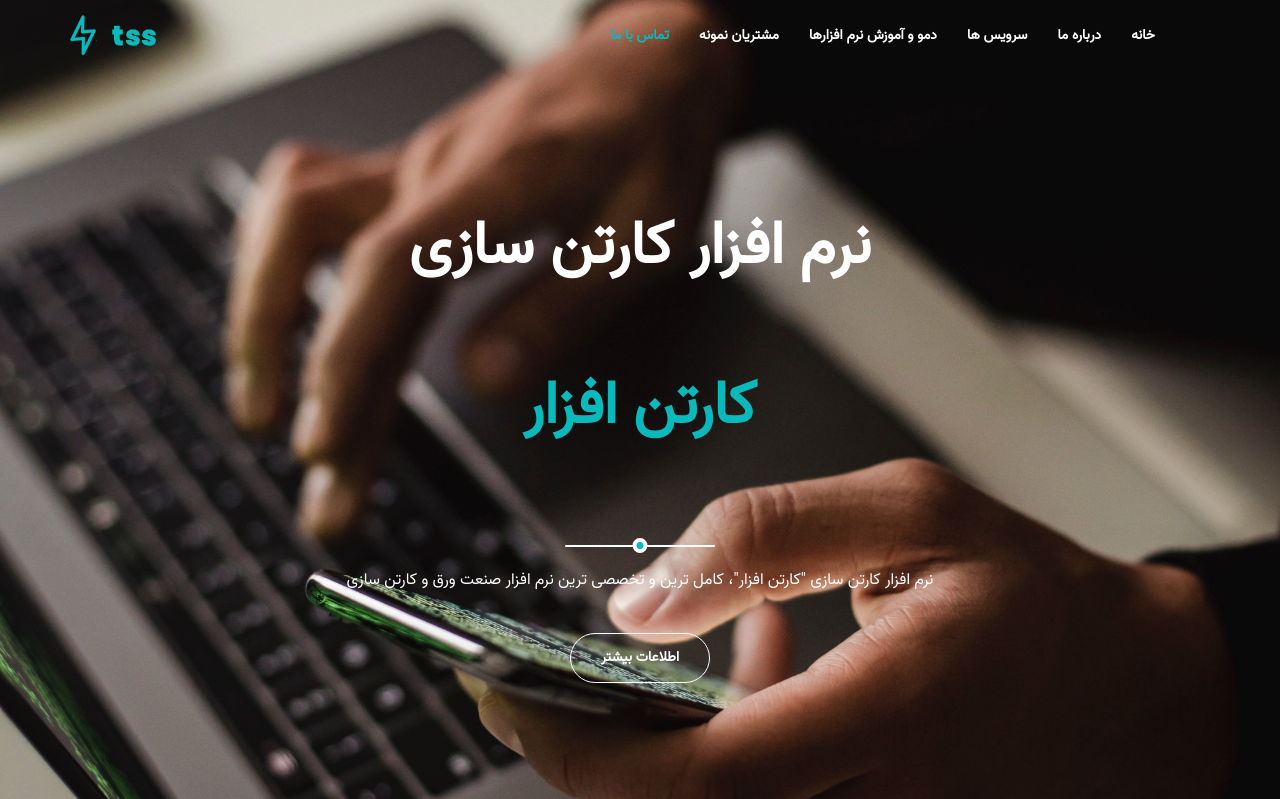
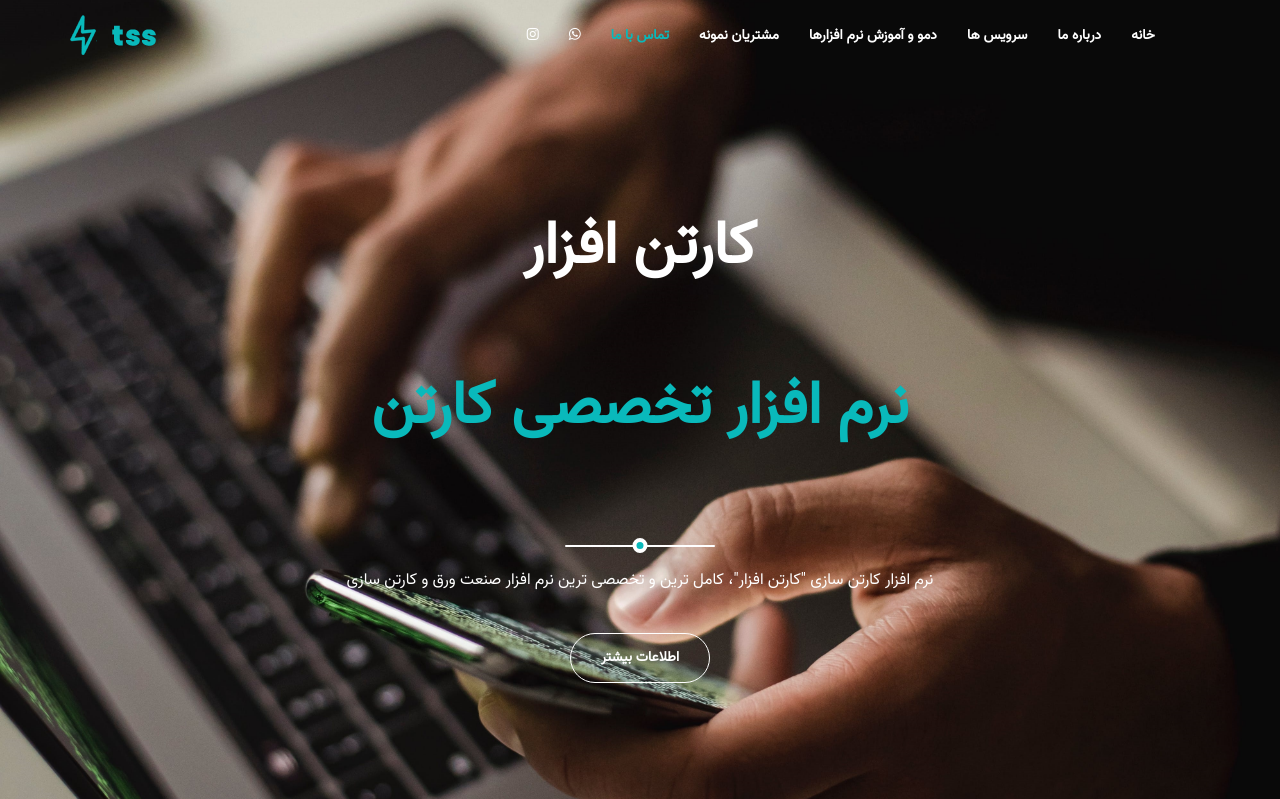
Before and after one commit to mehrdadhamidi2002/CartonAfzar, a Django app: page / in a window 1280 px wide. Shown: the top 799 px of the page. Run offline with Django 4.2, Linux system fonts and the light colour scheme; some libraries are stand-ins or nearby versions.

Commit message:
adding social icon on main menu

```diff
--- a/tss/templates/index.html
+++ b/tss/templates/index.html
@@ -95,6 +95,10 @@
                         <li><a href="#tsscustomers">مشتریان نمونه</a></l>
                             <!--<li><a href="#blog">وبلاگ</a></li>-->
                         <li><a href="#contact">تماس با ما</a></li>
+                        <li><a href="https://wa.me/+989122140694" target="_blank" class="social-whatsapp"><i
+                                    class="fa fa-whatsapp fa-1x text-white"></i></a></li>
+                        <li><a href="https://www.instagram.com/cartonafzar/" target="_blank" class="social-instagram"><i
+                                    class="fa fa-instagram fa-1x text-white"></i></a></li>
                     </ul>
                 </div>
                 <!-- /.navbar-collapse -->
@@ -109,10 +113,10 @@
                         <div class="header-content">
                             <div class="header-content-inner">
                                 <div class="section-title">
-                                    <h1 class="section-title-divider animated zoomIn"> نرم افزار کارتن سازی
+                                    <h1 class="section-title-divider animated zoomIn"> کارتن افزار
                                         <br />
                                         <br />
-                                        <span class="primary-color"> کارتن افزار </span>
+                                        <span class="primary-color"> نرم افزار تخصصی کارتن </span>
                                         <br />
                                         <br />
                                     </h1>
@@ -986,9 +990,9 @@
                     <div class="col-md-12">
                         <ul class="nav navbar-nav footer-social">
                             <li><a href="https://wa.me/+989122140694" target="_blank" class="social-whatsapp"><i
-                                        class="fa fa-whatsapp"></i></a></li>
+                                        class="fa fa-whatsapp fa-3x text-success"></i></a></li>
                             <li><a href="https://www.instagram.com/cartonafzar/" target="_blank"
-                                    class="social-instagram"><i class="fa fa-instagram"></i></a></li>
+                                    class="social-instagram"><i class="fa fa-instagram fa-3x text-success"></i></a></li>
                         </ul>
                     </div>
                 </div>
```
